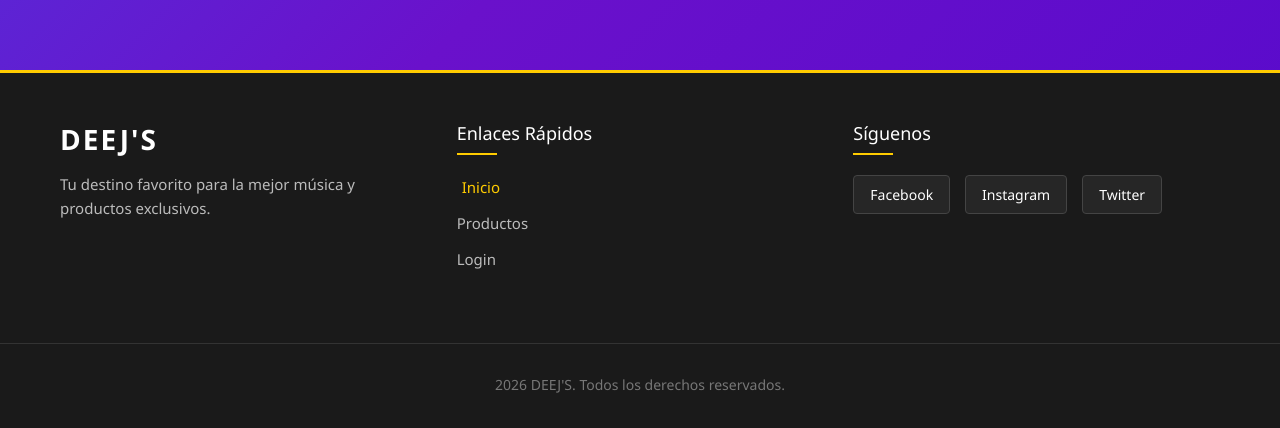
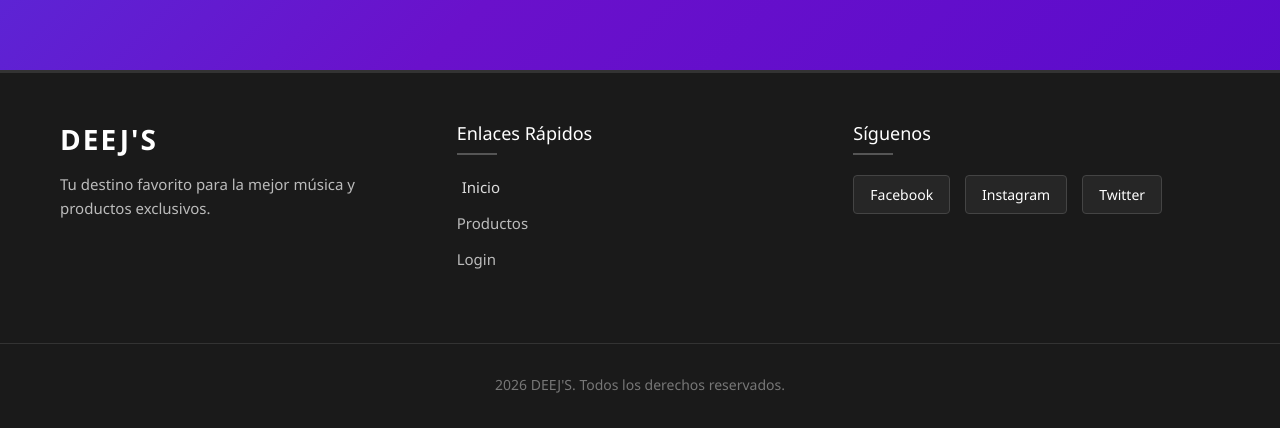
Before and after one commit to BurdilesNicolas/Proyecto-Deejs-GagaSonicos, a React (Vite) app: page / in a window 1280 px wide. In both pictures the pointer is over the link 475 px from the left and 1469 px from the top of the page. Shown: the part 1282-1710 px from the top of the page. Built offline with nearby package versions, Linux system fonts and the light colour scheme.

Commit message:
Correccion de colores de footer

```diff
--- a/src/estilos/Footer.css
+++ b/src/estilos/Footer.css
@@ -4,7 +4,7 @@
   padding: 50px 0 20px 0;
   margin-top: auto;
   font-family: 'Segoe UI', Roboto, Helvetica, Arial, sans-serif;
-  border-top: 3px solid #ffcc00; /* Detalle de color para resaltar */
+  border-top: 3px solid #333; /* Detalle de color para resaltar */
 }
 
 .footer-container {
@@ -54,7 +54,7 @@
   bottom: 0;
   width: 40px;
   height: 2px;
-  background-color: #ffcc00;
+  background-color: #555;
 }
 
 .footer-section ul {
@@ -76,7 +76,7 @@
 }
 
 .footer-section ul li a:hover {
-  color: #ffcc00;
+  color: #ddd;
   transform: translateX(5px);
 }
 
@@ -98,9 +98,9 @@
 }
 
 .social-icons a:hover {
-  background-color: #ffcc00;
-  color: #1a1a1a;
-  border-color: #ffcc00;
+  background-color: #444;
+  color: #ffffff;
+  border-color: #444;
 }
 
 .footer-bottom {
```
